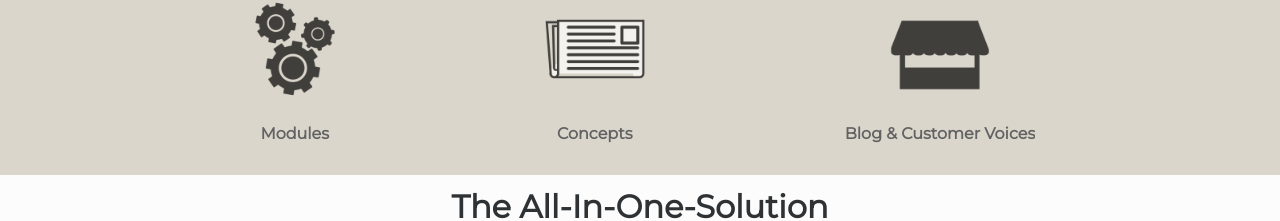
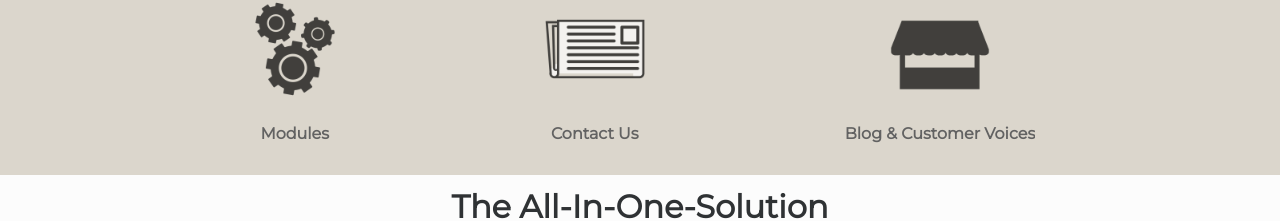
Before and after one commit to VictoriaStudios/gastronauti, a Next.js app: page / in a window 1280 px wide. Shown: the part 701-922 px from the top of the page. Built offline with nearby package versions, Linux system fonts and the light colour scheme; a web font is replaced by a local one.

Commit message:
Finished work on new navbar

```diff
--- a/components/More.js
+++ b/components/More.js
@@ -8,7 +8,7 @@ const More = (props) => {
   return (
     <div className={styles.moreWrapper}>
         <Card scrollRef={props.kassenRef} width={width} src='/icon-cogs.png'> <h4>Modules</h4> </Card>
-        <Card scrollRef={props.gastroRef} width={width} src='/icon-newspaper.png'> <h4>Concepts</h4> </Card>
+        <Card scrollRef={props.kontaktRef} width={width} src='/icon-newspaper.png'> <h4>Contact Us</h4> </Card>
         <Card scrollRef={props.blogRef} width={width} src='/icon-restaurant.png'> <h4>Blog & Customer Voices</h4> </Card>
     </div>
   )
--- a/pages/index.js
+++ b/pages/index.js
@@ -15,17 +15,15 @@ export default function Home() {
   const heroRef = useRef()
   const kontaktRef = useRef()
   const kassenRef = useRef()
-  const gastroRef = useRef()
   const blogRef = useRef()
   const empfehlungsRef = useRef()
   const ref = {
-    kassenRef:kassenRef,
-    kontaktRef:kontaktRef,
-    gastroRef:gastroRef,
+    kassenRef: kassenRef,
+    kontaktRef: kontaktRef,
     blogRef: blogRef,
-    empfehlungsRef:empfehlungsRef,
-    introRef:introRef,
-    heroRef:heroRef,
+    empfehlungsRef: empfehlungsRef,
+    introRef: introRef,
+    heroRef: heroRef,
   }
 
 
@@ -38,22 +36,24 @@ export default function Home() {
       </Head>
       <Layout ref={ref}>
         <main>
-          <Hero ref={heroRef} scrollRef={introRef} />
-          <More kassenRef={kassenRef} gastroRef={gastroRef} blogRef={blogRef} />
+          <div ref={heroRef}>
+            <Hero scrollRef={introRef} />
+          </div>
+          <More kassenRef={kassenRef} kontaktRef={kontaktRef} blogRef={blogRef} />
           <div ref={introRef}>
             <Introduction scrollRef={kontaktRef} />
           </div>
           <div ref={kassenRef}>
-            <Kassensystem scrollRef={kontaktRef}/>
+            <Kassensystem scrollRef={kontaktRef} />
           </div>
           <div ref={blogRef}>
-            <Blog/>
+            <Blog />
           </div>
           <div ref={empfehlungsRef}>
-            <Empfehlungen/>
+            <Empfehlungen />
           </div>
-          <div  ref={kontaktRef}>
-            <ContactForm/>
+          <div ref={kontaktRef}>
+            <ContactForm />
           </div>
         </main>
       </Layout>
```
